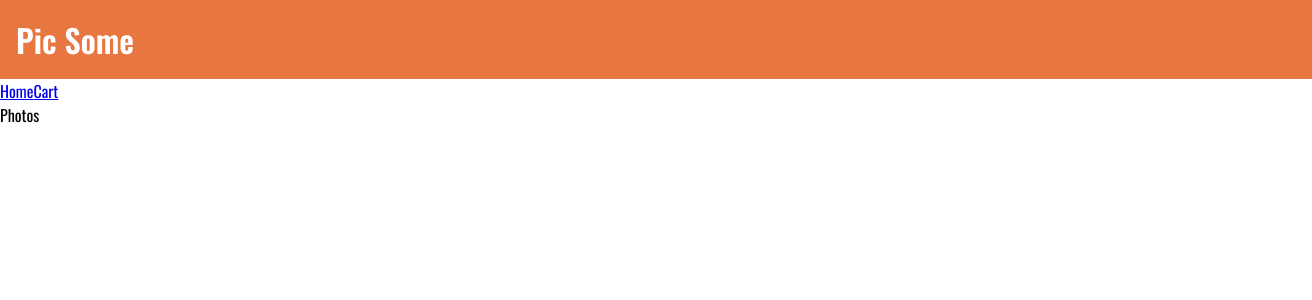
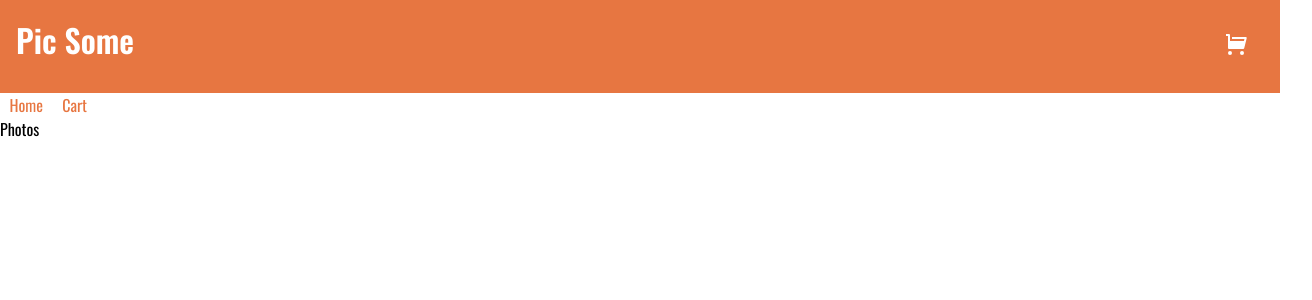
Before and after one commit to kittywizard/pic-some, a React (Create React App) app: page / in a window 1280 px wide. Shown: the top 300 px of the page, 1312 px wide, since content can reach past the window. Built offline with nearby package versions, Linux system fonts and the light colour scheme.

Commit message:
basic header + router setup

```diff
--- a/package.json
+++ b/package.json
@@ -11,6 +11,7 @@
     "react-dom": "^18.1.0",
     "react-router-dom": "^6.3.0",
     "react-scripts": "5.0.1",
+    "remixicon": "^2.5.0",
     "web-vitals": "^2.1.4"
   },
   "scripts": {
--- a/public/index.html
+++ b/public/index.html
@@ -8,6 +8,7 @@
     <link rel="preconnect" href="https://fonts.googleapis.com">
     <link rel="preconnect" href="https://fonts.gstatic.com" crossorigin>
     <link href="https://fonts.googleapis.com/css2?family=Oswald:wght@300;400;600&display=swap" rel="stylesheet">
+
 
     <title>Pic Some - Photo Printing App</title>
   </head>
--- a/src/App.js
+++ b/src/App.js
@@ -8,8 +8,8 @@ export default function App() {
     return (
         <div>
            <Header />
-           <Link to="/">Home</Link>
-           <Link to="/cart">Cart</Link>
+           <Link to="/" className="link">Home</Link>
+           <Link to="/cart" className="link">Cart</Link>
 
            <Routes>
                <Route path="/" element={<Photos/>}/>
--- a/src/components/Header.js
+++ b/src/components/Header.js
@@ -1,7 +1,20 @@
+import {Link} from "react-router-dom";
+import 'remixicon/fonts/remixicon.css'
+
 export default function Header() {
     return (
-        <header>
-            <h1> Pic Some</h1>
+        <header className="header-container">
+            <h1>
+                <Link to="/" className="link header-link">Pic Some</Link>
+            </h1>
+
+            <Link to="/cart" className="link header-link">
+                <svg xmlns="http://www.w3.org/2000/svg" viewBox="0 0 24 24" width="24" height="24">
+                    <path fill="none" d="M0 0h24v24H0z"/>
+                    <path d="M6 9h13.938l.5-2H8V5h13.72a1 1 0 0 1 .97 1.243l-2.5 10a1 1 0 0 1-.97.757H5a1 1 0 0 1-1-1V4H2V2h3a1 1 0 0 1 1 1v6zm0 14a2 2 0 1 1 0-4 2 2 0 0 1 0 4zm12 0a2 2 0 1 1 0-4 2 2 0 0 1 0 4z" fill="rgba(255,255,255,1)"/>
+                </svg>
+            </Link>
+
         </header>
     )
 }
--- a/src/index.css
+++ b/src/index.css
@@ -5,8 +5,6 @@ body {
 
 header {
     background-color: #e77641;
-    width: 100%;
-    margin: 0;
     padding: 1em;
 }
 
@@ -15,3 +13,35 @@ header h1 {
     margin: 0;
     color: #fff;
 }
+
+.header-container {
+    display: flex;
+    justify-content: space-between;
+}
+
+svg {
+    padding: 1em;
+    align-self: baseline;
+}
+
+.link {
+    text-decoration: none;
+    cursor: pointer;
+    color: #e77641;
+    margin: 0.5em;
+    padding: 0.1em;
+}
+
+.link:hover {
+    background-color: rgba(231, 118, 65, 0.2);
+}
+
+.header-link {
+    color: #fff;
+    margin: 0;
+    padding: 0;
+}
+
+.header-link:hover {
+    border-bottom: 1px solid #a53908;
+}
```
Also changed, not shown: 1 other file (tests, documents, lock files or other folders).
